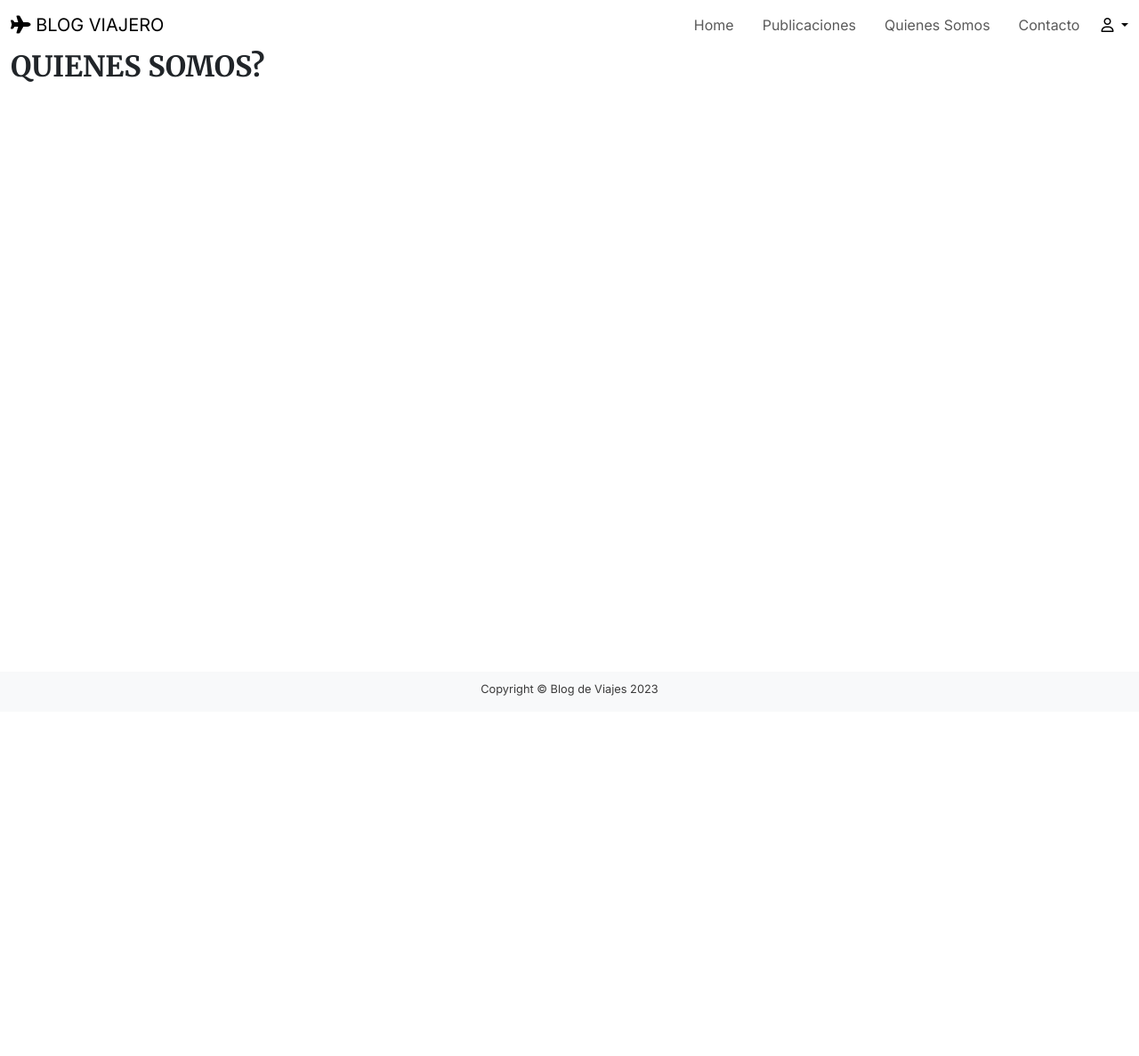
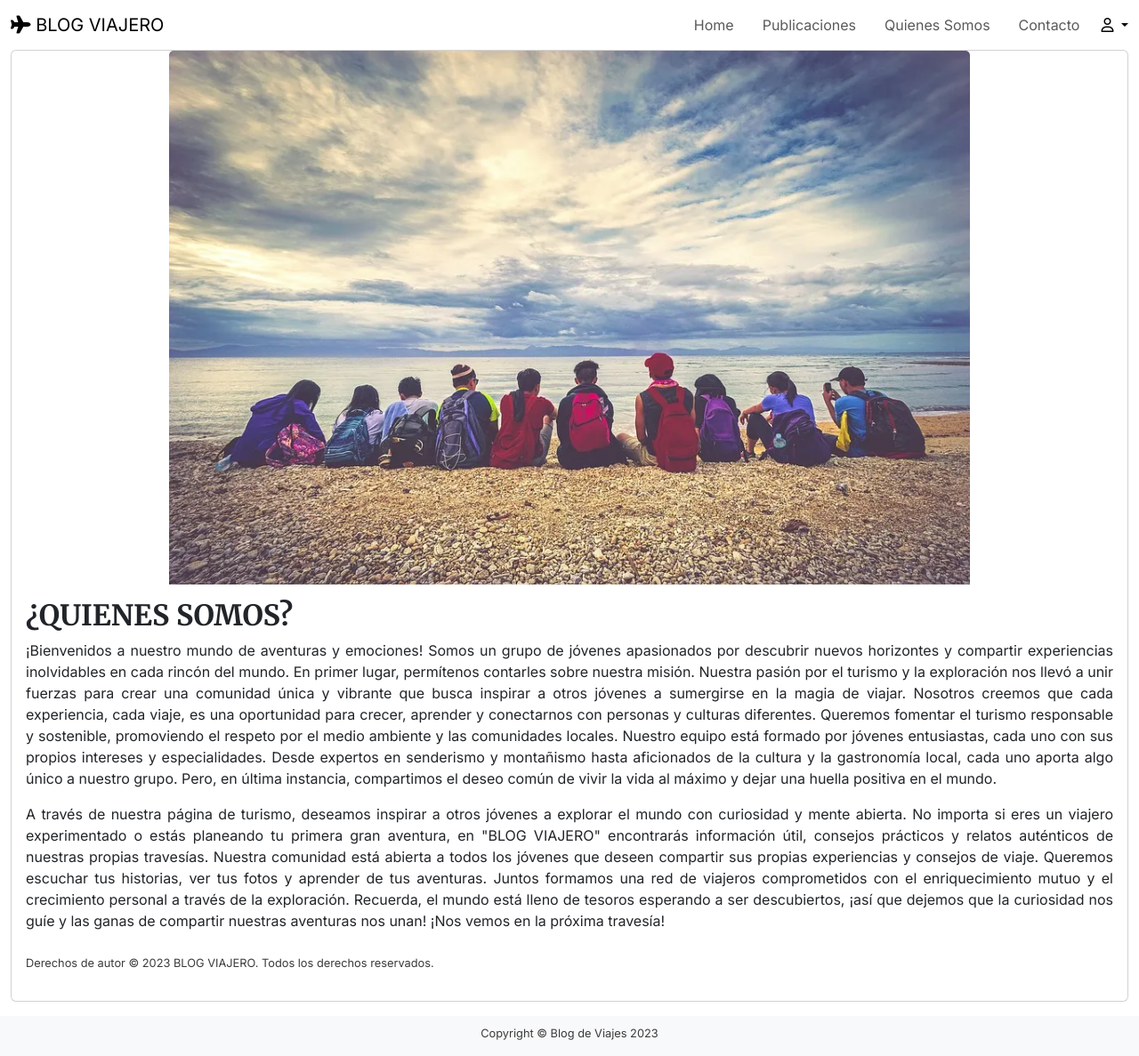
Before and after one commit to CarlosLazovich/GRUPO4_ProyectoFinal, a Django app: template src/templates/contacto/quienes-somos.html in a window 1280 px wide. Shown: the whole page at 89% size. Before the commit the page ends 782 px from the top, so only its background shows below. Run offline with Django 3.2, Linux system fonts and the light colour scheme; the template is opened without the code that fills it, so the values that code supplies are empty.

Commit message:
template quienes somos

```diff
--- a/src/templates/contacto/quienes-somos.html
+++ b/src/templates/contacto/quienes-somos.html
@@ -1,7 +1,26 @@
 {% extends 'base.html' %}
+{% load static %}
 
 
 {% block contenido %}
-    <h2>QUIENES SOMOS?</h2>
+<div class="card mb-3" style="display: flex; align-items: center; justify-content: center;">
+    <img src="{% static 'img/viajes.jpg' %}" class="card-img-top" style="max-width: 900px;" alt="...">
+    <div class="card-body">
+      <h2 class="card-title">¿QUIENES SOMOS?</h2>
+      <p class="card-text" style="text-align: justify;">¡Bienvenidos a nuestro mundo de aventuras y emociones! Somos un grupo de jóvenes apasionados por descubrir nuevos horizontes y compartir experiencias inolvidables en cada rincón del mundo.
+
+        En primer lugar, permítenos contarles sobre nuestra misión. Nuestra pasión por el turismo y la exploración nos llevó a unir fuerzas para crear una comunidad única y vibrante que busca inspirar a otros jóvenes a sumergirse en la magia de viajar. Nosotros creemos que cada experiencia, cada viaje, es una oportunidad para crecer, aprender y conectarnos con personas y culturas diferentes. Queremos fomentar el turismo responsable y sostenible, promoviendo el respeto por el medio ambiente y las comunidades locales.
+
+        Nuestro equipo está formado por jóvenes entusiastas, cada uno con sus propios intereses y especialidades. Desde expertos en senderismo y montañismo hasta aficionados de la cultura y la gastronomía local, cada uno aporta algo único a nuestro grupo. Pero, en última instancia, compartimos el deseo común de vivir la vida al máximo y dejar una huella positiva en el mundo.</p>
+
+        <p class="card-text" style="text-align: justify;">A través de nuestra página de turismo, deseamos inspirar a otros jóvenes a explorar el mundo con curiosidad y mente abierta. No importa si eres un viajero experimentado o estás planeando tu primera gran aventura, en "BLOG VIAJERO" encontrarás información útil, consejos prácticos y relatos auténticos de nuestras propias travesías.
+
+        Nuestra comunidad está abierta a todos los jóvenes que deseen compartir sus propias experiencias y consejos de viaje. Queremos escuchar tus historias, ver tus fotos y aprender de tus aventuras. Juntos formamos una red de viajeros comprometidos con el enriquecimiento mutuo y el crecimiento personal a través de la exploración.
+
+        Recuerda, el mundo está lleno de tesoros esperando a ser descubiertos, ¡así que dejemos que la curiosidad nos guíe y las ganas de compartir nuestras aventuras nos unan! ¡Nos vemos en la próxima travesía!</p>
+    <footer>
+        <p>Derechos de autor © 2023 BLOG VIAJERO. Todos los derechos reservados. </p>
+    </div>
+  </div>
 
 {% endblock contenido %}
```
Also changed, not shown: src/static/img/viajes.jpg (added).
